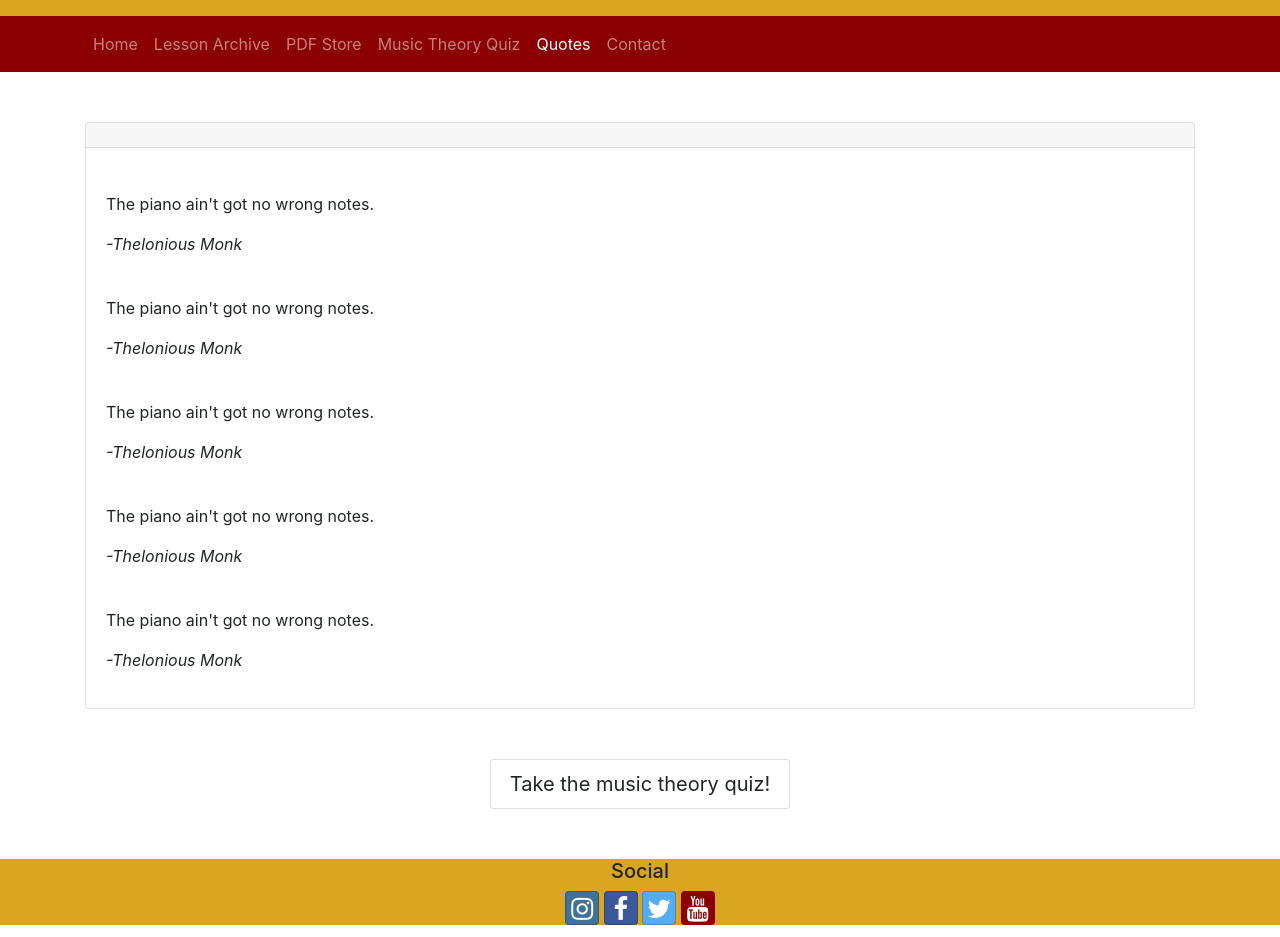
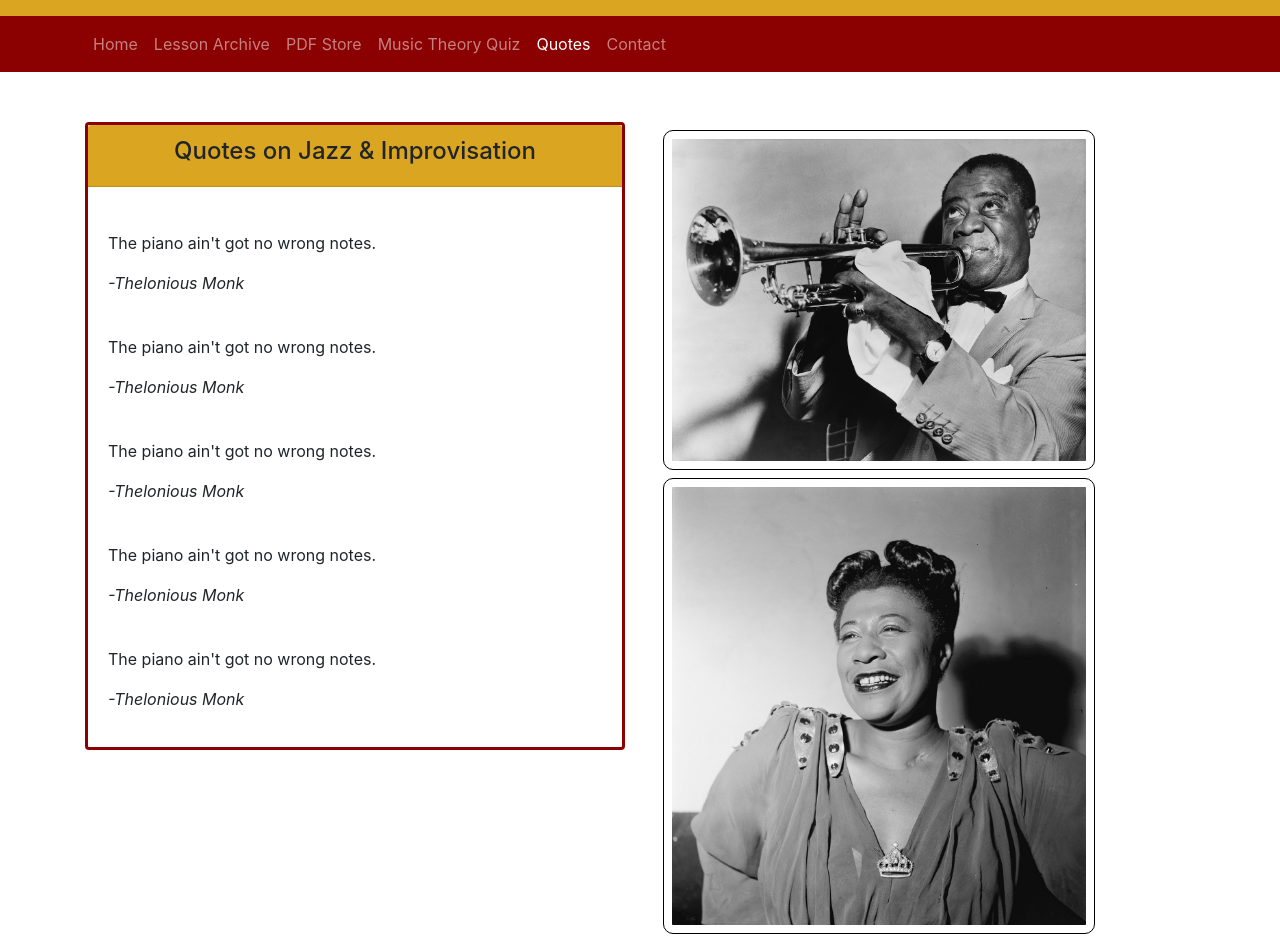
Before and after one commit to willboesetrio/pProject1, a website: page quotes.html in a window 1280 px wide. Shown: the part 200-1137 px from the top of the page. Drawn offline with nearby package versions, Linux system fonts and the light colour scheme.

Commit message:
updated styling, created img folder

```diff
--- a/css/styles.css
+++ b/css/styles.css
@@ -6,6 +6,9 @@
     margin-top: 50px;
     margin-bottom: 50px;
 }
+.border-gr {
+    border: solid 3px goldenrod;
+}
 .navbar {
     background-color: darkred;
 }
@@ -13,6 +16,28 @@
     background-color: darkred;
     color: white;
 }
+.btn-quiz {
+    background-color: darkred;
+    color: white;
+    padding: 1em;
+}
 .site-footer {
     background-color: goldenrod;
 }
+.border-dr {
+    border: solid 3px darkred;
+}
+.backgrnd-gr {
+    background-color: goldenrod;
+}
+.jz-portrait {
+    max-width: 80%;
+    height: auto;
+    display: block;
+    margin-right: auto;
+    margin-left: auto;
+    padding: .5em;
+    margin: .5em;
+    border:solid black 1px;
+    border-radius: 10px;
+}
--- a/quotes.html
+++ b/quotes.html
@@ -79,11 +79,11 @@
     </nav>
 
     <div class="container cardSpacing">
-      <div class="row">
+      <div class="row ">
         <div class="col">
-          <div class="card">
-            <div class="card-header">
-
+          <div class="card border-dr">
+            <div class="card-header backgrnd-gr">
+              <h4 class="text-center">Quotes on Jazz & Improvisation</h4>
             </div>
             <div class="card-body">
               <br/>
@@ -124,9 +124,14 @@
             </div>
           </div>
         </div>
+        <div class="col">
+          <img src="img/jazz-gd0585e14b_1280.jpg" class="jz-portrait">
+          <img src="img/ella-fitzgerald-g8134d5fdc_1280.jpg" class="jz-portrait">
+
+        </div>
       </div>
       <div class="card mx-auto cardSpacing" style="width: 300px">
-        <a href="#" class="btn btn-lg">Take the music theory quiz!</a>
+        <a href="#" class="btn btn-lg btn-quiz">Take the music theory quiz!</a>
       </div>
     </div>
 
```
Also changed, not shown: index.html (+13 -13 lines), img/billie-holiday-g2195651cd_1280.jpg (added), img/ella-fitzgerald-g8134d5fdc_1280.jpg (added), img/frank-sinatra-g6a16d146f_1280.jpg (added), img/jazz-gd0585e14b_1280.jpg (added), img/piano-g005f5d987_640.jpg (added), img/piano-g5077c7613_1920.jpg (added), img/piano-gf8a5633bd_1920.jpg (added), img/piano-notes-g4e67d6a91_640.png (added).
